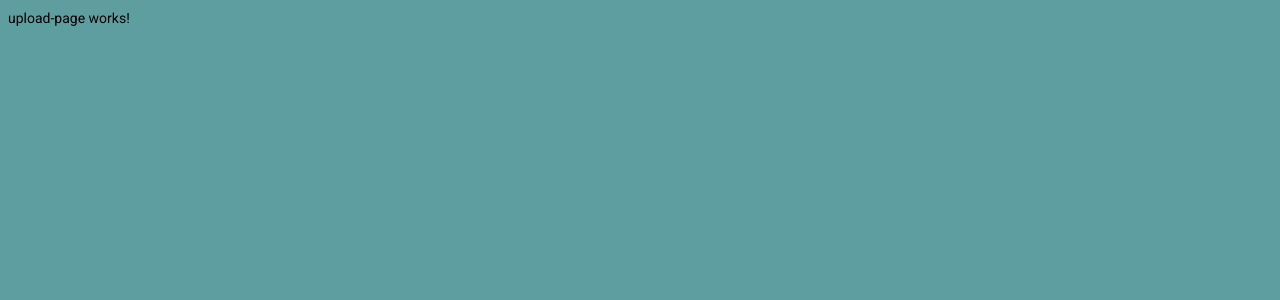
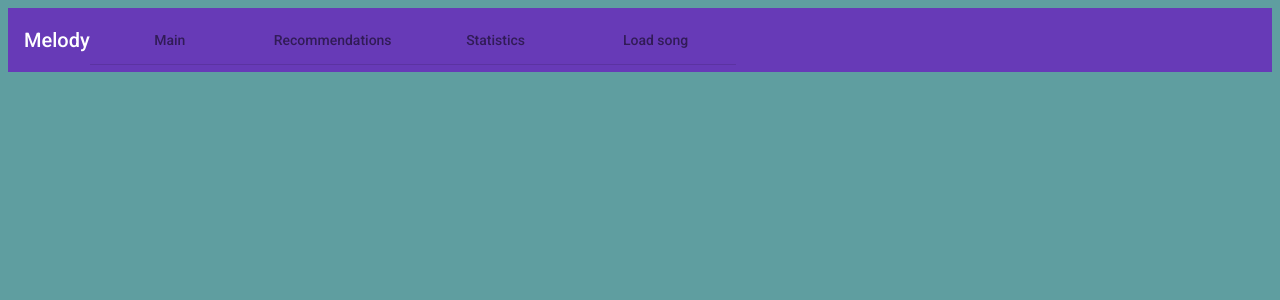
Before and after one commit to Erbidium/Melody, an Angular app in the folder frontend/: page /upload in a window 1280 px wide. Shown: the top 300 px of the page. Built offline with nearby package versions, Linux system fonts and the light colour scheme.

Commit message:
Add simple header

```diff
--- a/frontend/src/app/modules/upload/upload-page/upload-page.component.html
+++ b/frontend/src/app/modules/upload/upload-page/upload-page.component.html
@@ -1 +1,2 @@
-<p>upload-page works!</p>
+<app-header>
+</app-header>
--- /dev/null
+++ b/frontend/src/app/shared/components/header/header.component.html
@@ -0,0 +1,15 @@
+<mat-toolbar color="primary">
+  <span>Melody</span>
+  <nav mat-tab-nav-bar>
+    <a
+      mat-tab-link
+      class="link-btn"
+      *ngFor="let link of navLinks"
+      [routerLink]="link.path"
+      routerLinkActive
+      #rla="routerLinkActive"
+      [active]="rla.isActive">
+      {{ link.label }}
+    </a>
+  </nav>
+</mat-toolbar>
--- /dev/null
+++ b/frontend/src/app/shared/components/header/header.component.ts
@@ -0,0 +1,15 @@
+import { Component, OnInit } from '@angular/core';
+
+@Component({
+    selector: 'app-header',
+    templateUrl: './header.component.html',
+    styleUrls: ['./header.component.sass'],
+})
+export class HeaderComponent {
+    public navLinks = [
+        { path: '/melody', label: 'Main' },
+        { path: '/recommendations', label: 'Recommendations' },
+        { path: '/statistics', label: 'Statistics' },
+        { path: '/upload', label: 'Load song' },
+    ];
+}
```
Also changed, not shown: frontend/src/app/modules/upload/upload.module.ts (+6 -4 lines), frontend/src/app/shared/shared.module.ts (+10 -0 lines), frontend/src/app/shared/components/header/header.component.sass (added).
